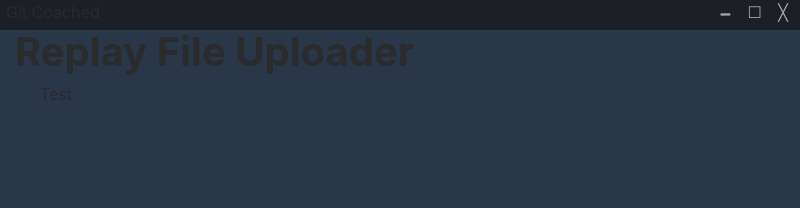
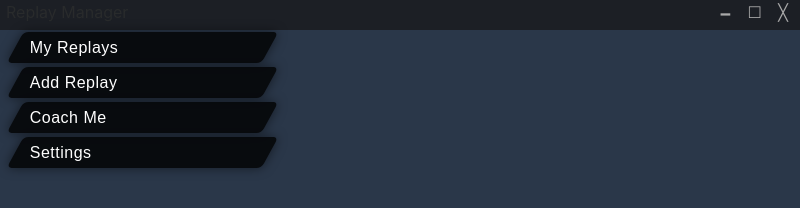
Before and after one commit to bcarne6/git-coached, an Electron app: page index.html in a window 800 px wide. Drawn offline with Linux system fonts and the light colour scheme.

Commit message:
Rocket League Buttons

```diff
--- /dev/null
+++ b/css/rocket-league-btn.css
@@ -0,0 +1,70 @@
+/*Styling from https://codepen.io/CelloDE/pen/JWVKNL*/
+::-webkit-scrollbar { display: none; }
+
+.navigation-body {
+    height: 100px;
+    width: 100px;
+    margin-right: 5.5px;
+    margin-left: 5.5px;
+    margin-bottom: 5.5px;
+    margin-top: 5.5px;
+    color: white;
+    display: table-cell;
+    vertical-align: bottom;
+}
+
+/* * {
+    box-sizing: border-box;
+} */
+
+a {
+    font-family: sans-serif;
+    font-size: 1em;
+    display: inline-block;
+    width: 225px;
+    transform: skewX(.5rad);
+    text-decoration: none;
+}
+
+.button {
+    line-height: 30px;
+    display: inline-block;
+    margin: 2px 0;
+    padding: 0 15px;
+    cursor: pointer;
+    transform: skewX(-.5rad);
+    text-align: left;
+    letter-spacing: .5px;
+    border-radius: 5px;
+}
+
+.container {
+    width: 350px;
+    text-align: left;
+}
+
+/* General Buttons */
+.rocketleague-3 {
+    color: #FFFFFF;
+    background: rgba(0,0,0,.8);
+    box-shadow: 0 0 10px rgba(0, 0, 0, .5);
+}
+
+.rocketleague-3 a {
+    color: #FFFFFF;
+}
+
+.rocketleague-3:hover {
+    background: #BDEEFF;
+    box-shadow: 0 0 5px #43AFFF,0 0 10px #43AFFF,inset 0 0 1px #43AFFF, inset 0 0 12px 5px rgba(255,255,255,.8);
+}
+
+.rocketleague-3:active {
+    background: #4ACDFF!important;
+    box-shadow: 0 0 5px #3CB8FF,0 0 10px #3CB8FF,inset 0 0 1px #3CB8FF,inset 0 0 4px 3px rgba(60,184,255,1)!important;
+}
+
+.rocketleague-3:hover a, .rocketleague-3:active a {
+    color: #005F8E!important;
+    text-shadow: 0 0 1px!important;
+}
--- a/css/style.css
+++ b/css/style.css
@@ -1,5 +1,6 @@
 body {
     background-color: rgb(42, 55, 73);
+    overflow-y: hidden;
 }
 
 #title-bar {
--- a/index.html
+++ b/index.html
@@ -1,34 +1,57 @@
 <!DOCTYPE html>
 <html>
+
 <head>
     <meta charset="UTF-8">
     <link href="css/bootstrap.css" rel="stylesheet" />
     <link href="css/style.css" rel="stylesheet" />
-    <title>Git Coached</title>
+    <link href="css/rocket-league-btn.css" rel="stylesheet" />
+    <title>Bread boi's Replay Manager</title>
 </head>
+
 <body>
     <div id="title-bar">
-          <div id="title">Git Coached</div>
+        <div id="title">Replay Manager</div>
         <div id="title-bar-btns">
             <button id="min-btn">🗕</button>
             <button id="max-btn">☐</button>
             <button id="close-btn">╳</button>
         </div>
     </div>
-    <h1 class="col-lg-8 font-weight-bold align-content-center">Replay File Uploader</h1>
-    <div class="container">
-      <div class="row">
-        <div>Test</div>
-      </div>
+
+    <div class="navigation-body">
+        <ul class="container">
+            <li class="rocketleague-3 button" id="myreplays">
+                <a href="#">My Replays</a>
+            </li><br />
+            <li class="rocketleague-3 button" id="addreplay">
+                <a href="#">Add Replay</a>
+            </li><br />
+            <li class="rocketleague-3 button" id="coachme">
+                <a href="#">Coach Me</a>
+            </li><br />
+            <li class="rocketleague-3 button" id="settings">
+                <a href="#">Settings</a>
+            </li><br />
+        </ul>
     </div>
 
-    <script>if (typeof module === 'object') {window.module = module; module = undefined;}</script>
-    <script>require('./renderer.js')</script>
+
+    <script>
+        if (typeof module === 'object') {window.module = module; module = undefined;}
+    </script>
+    <script>
+        require('./renderer.js')
+    </script>
     <script src="js/jquery-3.3.1.min.js"></script>
     <script src="js/popper.min.js"></script>
     <script src="js/tether.min.js"></script>
     <script src="js/bootstrap.min.js"></script>
     <script src="js/win-controls.js"></script>
-    <script>if (window.module) module = window.module;</script>
+    <script src="js/rocket-league-buttons.js"></script>
+    <script>
+        if (window.module) module = window.module;
+    </script>
 </body>
+
 </html>
--- /dev/null
+++ b/js/rocket-league-buttons.js
@@ -0,0 +1,15 @@
+$("#myreplays").on("click", function() {
+    console.log("TEST");
+});
+
+$("#addreplay").on("click", function() {
+    console.log("TEST");
+});
+
+$("#coachme").on("click", function() {
+    console.log("TEST");
+});
+
+$("#settings").on("click", function() {
+    console.log("TEST");
+});
--- a/js/win-controls.js
+++ b/js/win-controls.js
@@ -11,7 +11,13 @@
 
         document.getElementById("max-btn").addEventListener("click", function (e) {
              var window = BrowserWindow.getFocusedWindow();
-             window.maximize();
+             if(window.isMaximized()){
+                 window.unmaximize();
+             }
+             else{
+                window.maximize();
+             }
+
         });
 
         document.getElementById("close-btn").addEventListener("click", function (e) {
```
Lines whose indentation alone changed are shown as unchanged.
